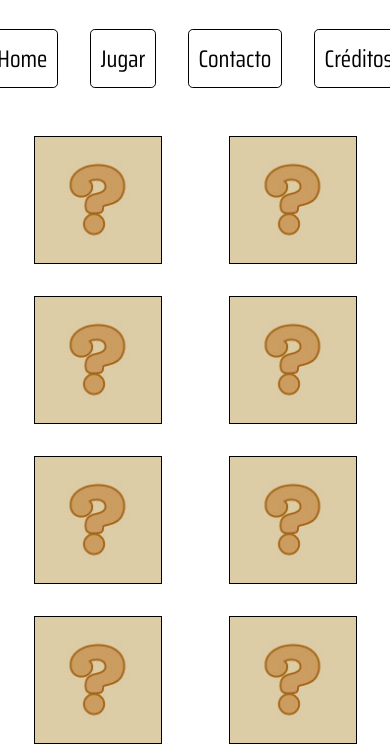
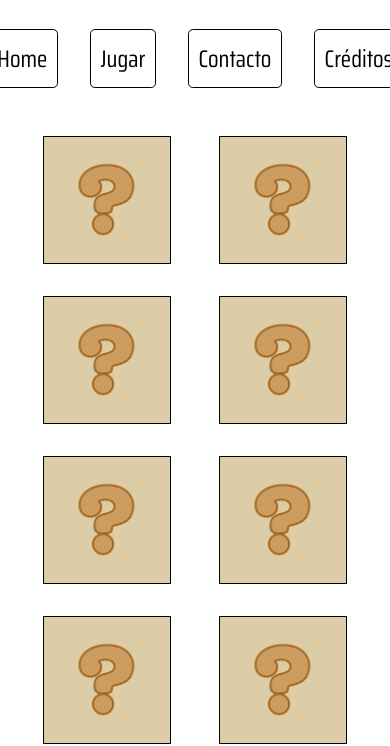
Before and after one commit to felipejoq/memorice-game, a plain HTML site: page index.html in a window 390 px wide. Shown: the part 125-871 px from the top of the page. Drawn offline with nearby package versions, Linux system fonts and the light colour scheme; some packages are replaced by stand-ins of ours; a script that the page names is missing.

Commit message:
Correcciones menores

```diff
--- a/css/styles.css
+++ b/css/styles.css
@@ -149,12 +149,22 @@ header {
 }
 
 @media (max-width: 1000px) {
-
+    .principal {
+        max-width: 90%;
+        width: 1000px;
+    }
 }
 
 @media (max-width: 600px) {
+    .principal {
+        max-width: 90%;
+        width: 600px;
+    }
 }
 
 @media (max-width: 400px) {
-
+    .principal {
+        max-width: 90%;
+        width: 400px;
+    }
 }
```
